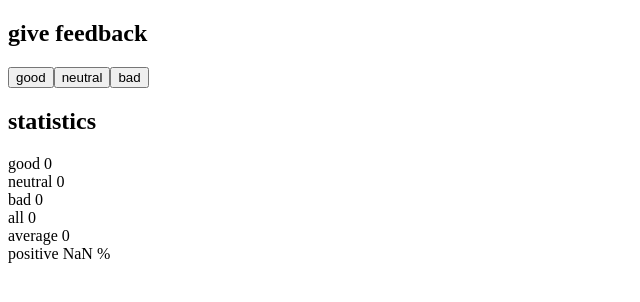
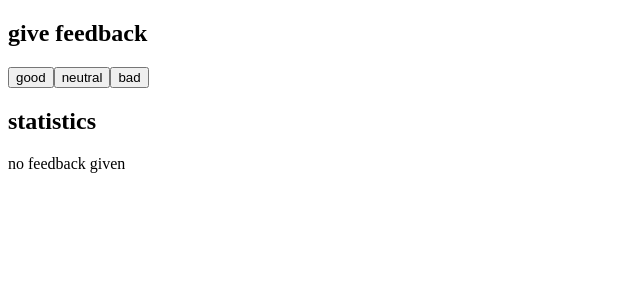
Before and after one commit to yash756/fullstackopen-unicafe, a React (Create React App) app: page / in a window 1280 px wide. Shown: the top 302 px of the page, without its empty margins (0-640 px from the left). Built offline with nearby package versions, Linux system fonts and the light colour scheme.

Commit message:
step 4 done

```diff
--- a/src/App.js
+++ b/src/App.js
@@ -1,9 +1,30 @@
 import React, { useState } from 'react';
 
 const Statistics = (props) => {
+    console.log(props);
+    if (props.count[3] === 0) {
+        return <div>no feedback given</div>;
+    }
     return (
         <div>
-            {props.rating} {props.count}
+            <div>
+                {props.rating[0]} {props.count[0]}
+            </div>
+            <div>
+                {props.rating[1]} {props.count[1]}
+            </div>
+            <div>
+                {props.rating[2]} {props.count[2]}
+            </div>
+            <div>
+                {props.rating[3]} {props.count[3]}
+            </div>
+            <div>
+                {props.rating[4]} {props.count[4]}
+            </div>
+            <div>
+                {props.rating[5]} {props.count[5]}
+            </div>
         </div>
     );
 };
@@ -26,6 +47,7 @@ const App = () => {
     };
 
     const all = good + bad + neutral;
+    const average = good * 1 + neutral * 0 + (bad * -1) / 3;
 
     return (
         <div>
@@ -36,18 +58,23 @@ const App = () => {
             <button onClick={handleBad}>bad</button>
 
             <h2>statistics</h2>
-
-            <Statistics rating="good" count={good} />
-            <Statistics rating="neutral" count={neutral} />
-            <Statistics rating="bad" count={bad} />
-            <Statistics rating="all" count={all} />
             <Statistics
-                rating="average"
-                count={good * 1 + neutral * 0 + (bad * -1) / 3}
-            />
-            <Statistics
-                rating="positive"
-                count={`${(good * 100) / all}` + ' %'}
+                rating={[
+                    'good',
+                    'neutral',
+                    'bad',
+                    'all',
+                    'average',
+                    'positive',
+                ]}
+                count={[
+                    good,
+                    neutral,
+                    bad,
+                    all,
+                    average,
+                    `${(good * 100) / all}` + ' %',
+                ]}
             />
         </div>
     );
```
